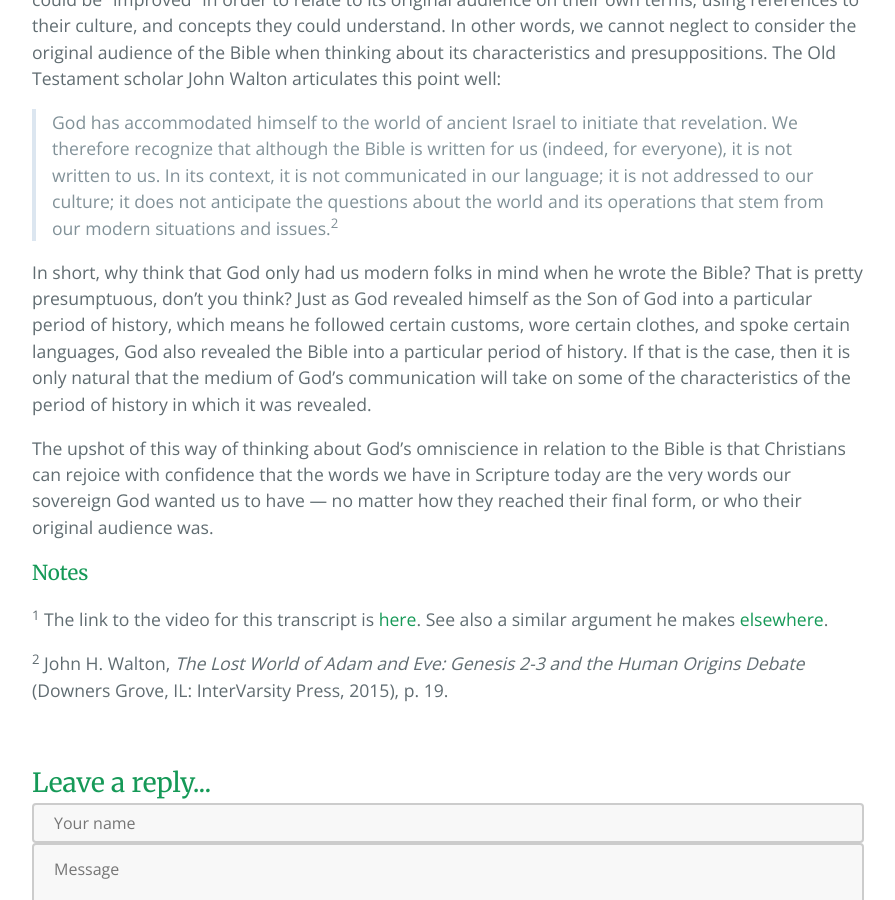
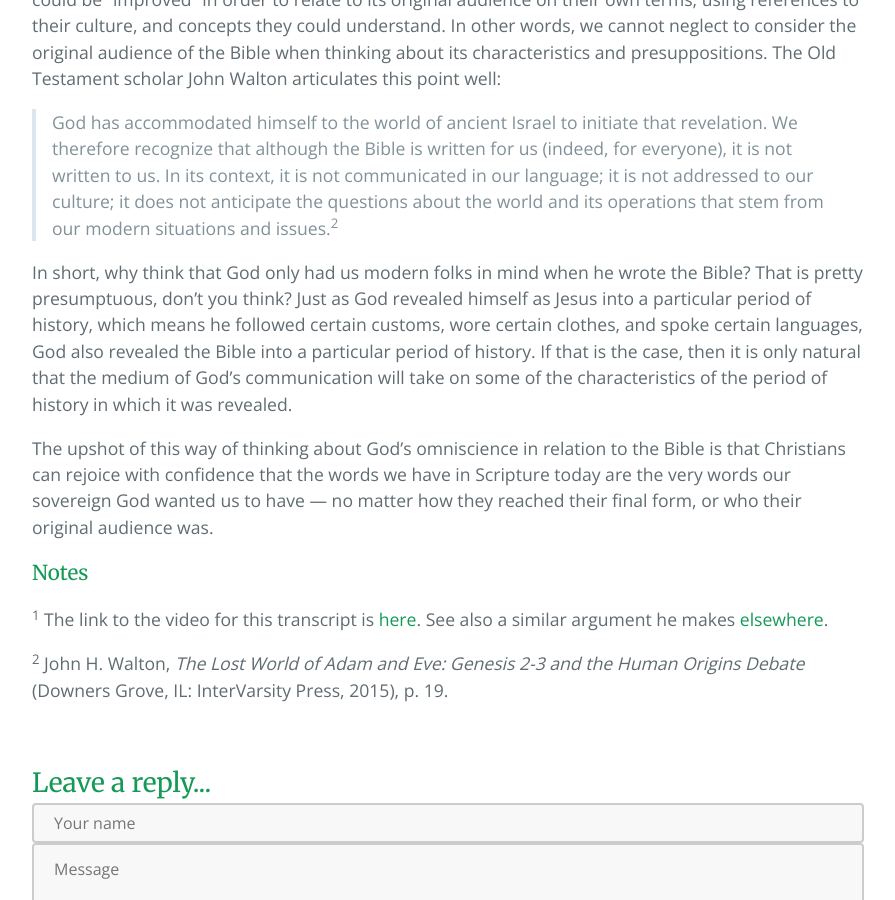
Before and after one commit to second-breakfast/second-breakfast.github.io, a Jekyll site: the page built from _posts/2019-1-9-sam-harris-revelation.markdown, in a window 1280 px wide and 900 px high, scrolled down 1675 px. Shown: the whole window, without its empty margins (192-1087 px from the left). Built offline with Jekyll 4.4.1, drawn with Linux system fonts in a browser that asks for light colours.

Commit message:
Correct wordy phrase

```diff
--- a/_posts/2019-1-9-sam-harris-revelation.markdown
+++ b/_posts/2019-1-9-sam-harris-revelation.markdown
@@ -34,7 +34,7 @@ But this point aside, even if we were to grant premise (1) for the sake of argum
 
 > God has accommodated himself to the world of ancient Israel to initiate that revelation. We therefore recognize that although the Bible is written for us (indeed, for everyone), it is not written to us. In its context, it is not communicated in our language; it is not addressed to our culture; it does not anticipate the questions about the world and its operations that stem from our modern situations and issues.<sup>2</sup>
 
-In short, why think that God only had us modern folks in mind when he wrote the Bible? That is pretty presumptuous, don’t you think? Just as God revealed himself as the Son of God into a particular period of history, which means he followed certain customs, wore certain clothes, and spoke certain languages, God also revealed the Bible into a particular period of history. If that is the case, then it is only natural that the medium of God’s communication will take on some of the characteristics of the period of history in which it was revealed.
+In short, why think that God only had us modern folks in mind when he wrote the Bible? That is pretty presumptuous, don’t you think? Just as God revealed himself as Jesus into a particular period of history, which means he followed certain customs, wore certain clothes, and spoke certain languages, God also revealed the Bible into a particular period of history. If that is the case, then it is only natural that the medium of God’s communication will take on some of the characteristics of the period of history in which it was revealed.
 
 The upshot of this way of thinking about God’s omniscience in relation to the Bible is that Christians can rejoice with confidence that the words we have in Scripture today are the very words our sovereign God wanted us to have — no matter how they reached their final form, or who their original audience was.
 
```
